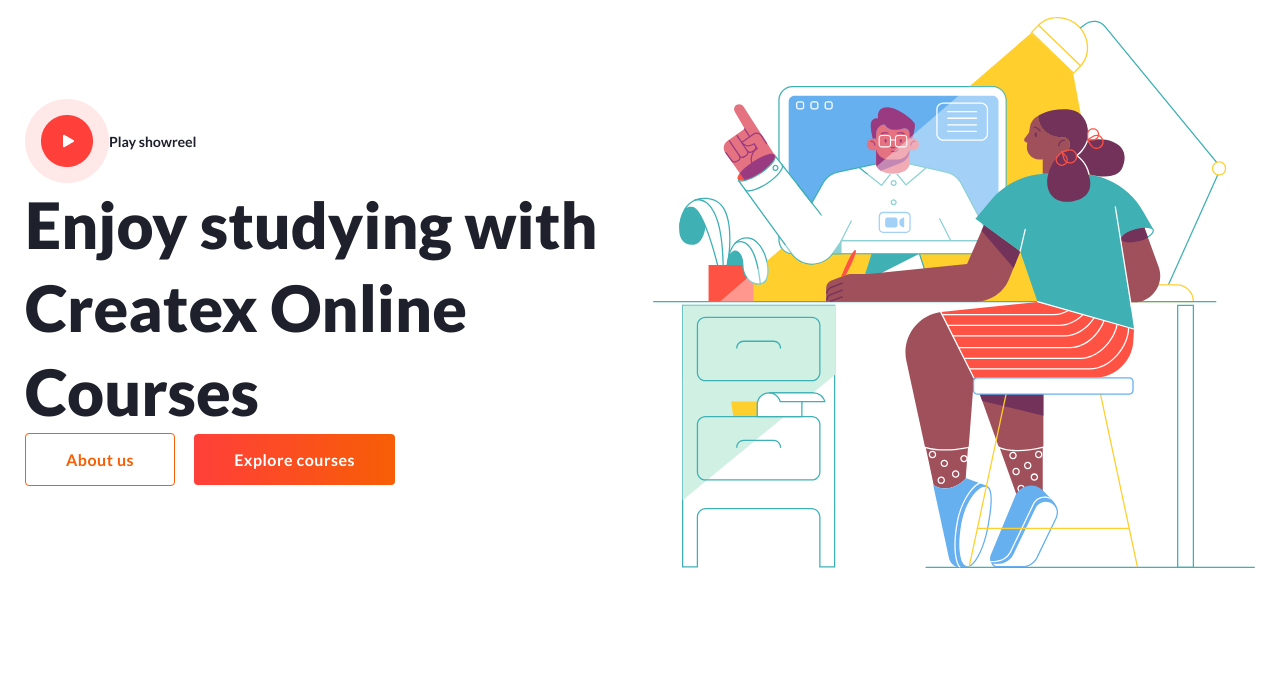
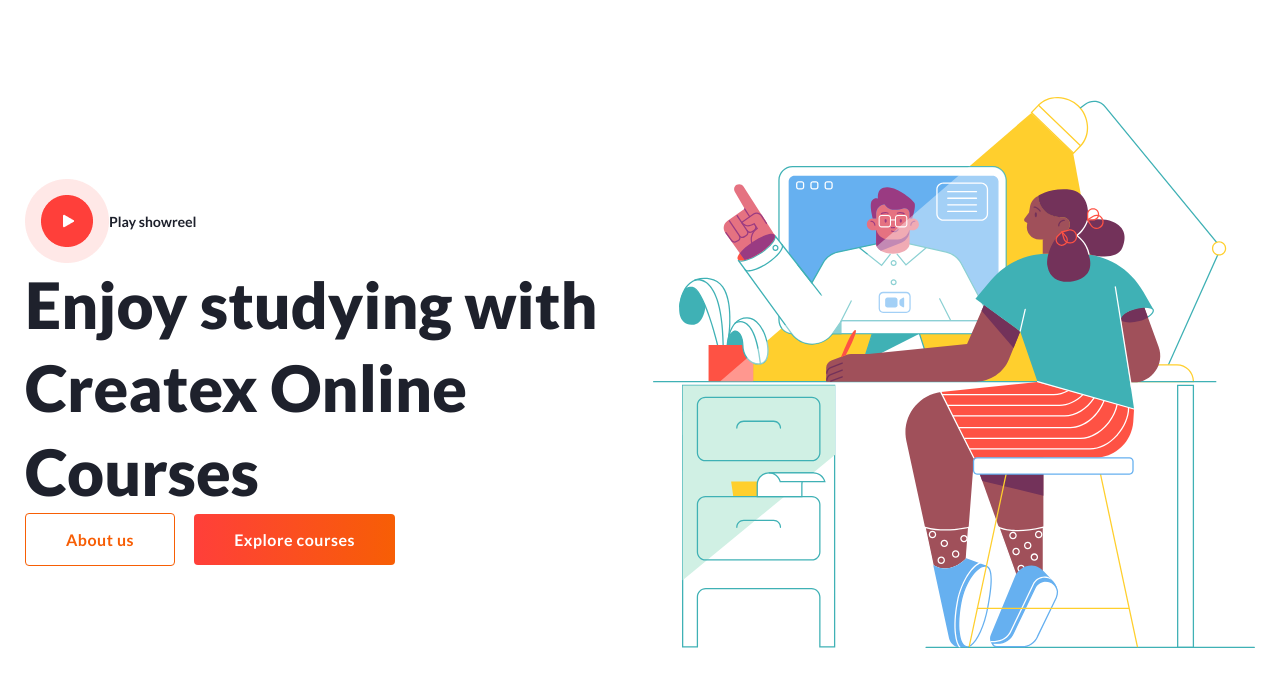
Before and after one commit to husniya09/createx2, a plain HTML site: page index.html in a window 1280 px wide. Shown: the part 74-760 px from the top of the page. Drawn offline with Linux system fonts and the light colour scheme.

Commit message:
fix: fixed home section styles

```diff
--- a/css/main.css
+++ b/css/main.css
@@ -75,6 +75,9 @@ a{
     color: #424551;
 }
 /* Home section styles */
+.home{
+    padding: 80px 0;
+}
 .home_wrapper{
     display: flex;
     align-items: center;
```
